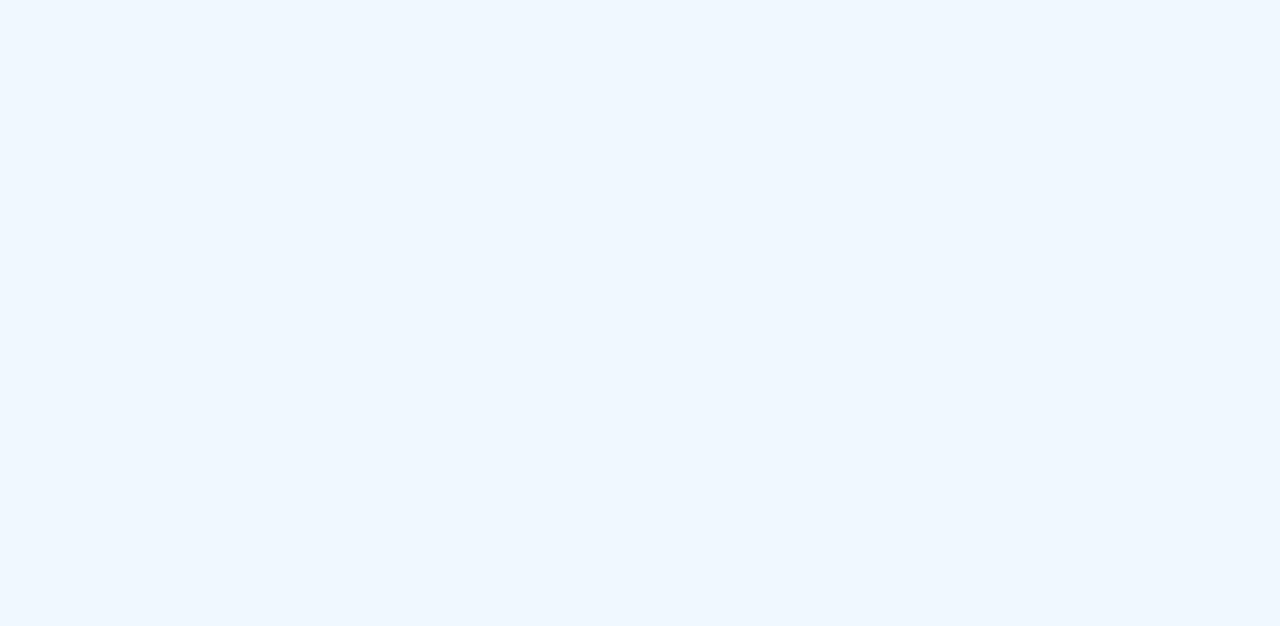
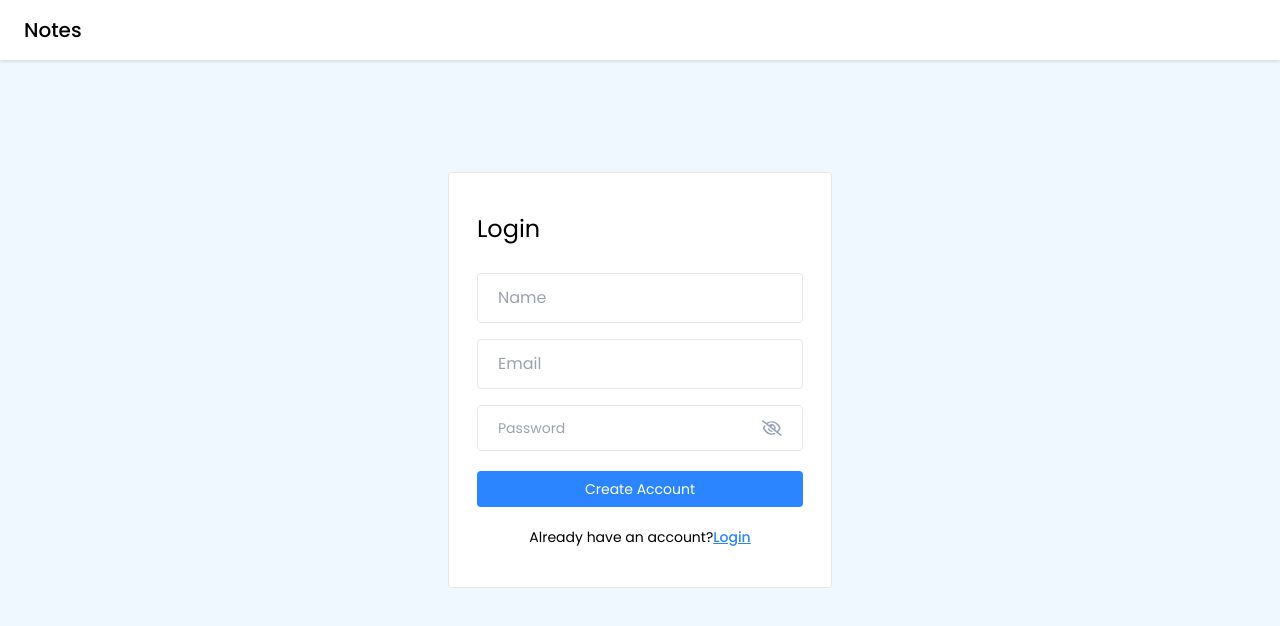
Before and after one commit to Aviral1611/notes_app, a React (Vite) app: page /signup in a window 1280 px wide. Shown: the top 626 px of the page. Built offline with nearby package versions, Linux system fonts and the light colour scheme.

Commit message:
Sign up UI

```diff
--- a/src/pages/Login/Login.jsx
+++ b/src/pages/Login/Login.jsx
@@ -17,6 +17,15 @@
       setError("Invalid email")
       return;
     }
+
+    if(!password){
+      setError("Password is required")
+      return;
+    }
+
+    setError("")
+
+    //Login API
   }
 
 
--- a/src/pages/SignUp/SignUp.jsx
+++ b/src/pages/SignUp/SignUp.jsx
@@ -1,10 +1,69 @@
-import React from 'react'
+import React, { useState } from 'react'
+import Navbar from '../../components/Navbar/Navbar'
+import PasswordInput from '../../components/Input/PasswordInput';
+import { Link } from 'react-router-dom';
 
 const SignUp = () => {
+
+  const [name,setName] = useState("");
+  const [email, setEmail] = useState("");
+  const [password, setPassword] = useState("");
+  const [error, setError] = useState(null);
+
+
+  const handleSignUp = async(e) => {
+    e.preventDefault()
+
+  }
+
   return (
-    <div>
+    <>
+    <Navbar/>
 
+    <div className='flex items-center justify-center mt-28'>
+      <div className='w-96 border rounded bg-white px-7 py-10'>
+        <form onSubmit={handleSignUp}>
+          <h4 className='text-2xl mb-7'>
+            Login
+          </h4>
+
+          <input
+          type="text"
+          placeholder="Name"
+          className='input-box'
+          value={name}
+          onChange = {(e) => setName(e.target.value)}
+          />
+
+          <input
+          type="text"
+          placeholder="Email"
+          className='input-box'
+          value={email}
+          onChange = {(e) => setEmail(e.target.value)}
+          />
+
+          <PasswordInput
+          value={password}
+          onChange={(e) => setPassword(e.target.value)}
+          />
+
+          {error && <p className='text-red-500 text-xs pb-1'>{error}</p>}
+
+          <button type='submit' className='btn-primary'>
+              Create Account
+          </button>
+
+          <p className='text-sm text-center mt-4'>
+            Already have an account?{''}
+            <Link to="/login" className='font-medium text-primary underline'>
+                Login
+            </Link>
+          </p>
+        </form>
+      </div>
     </div>
+  </>
   )
 }
 
```
